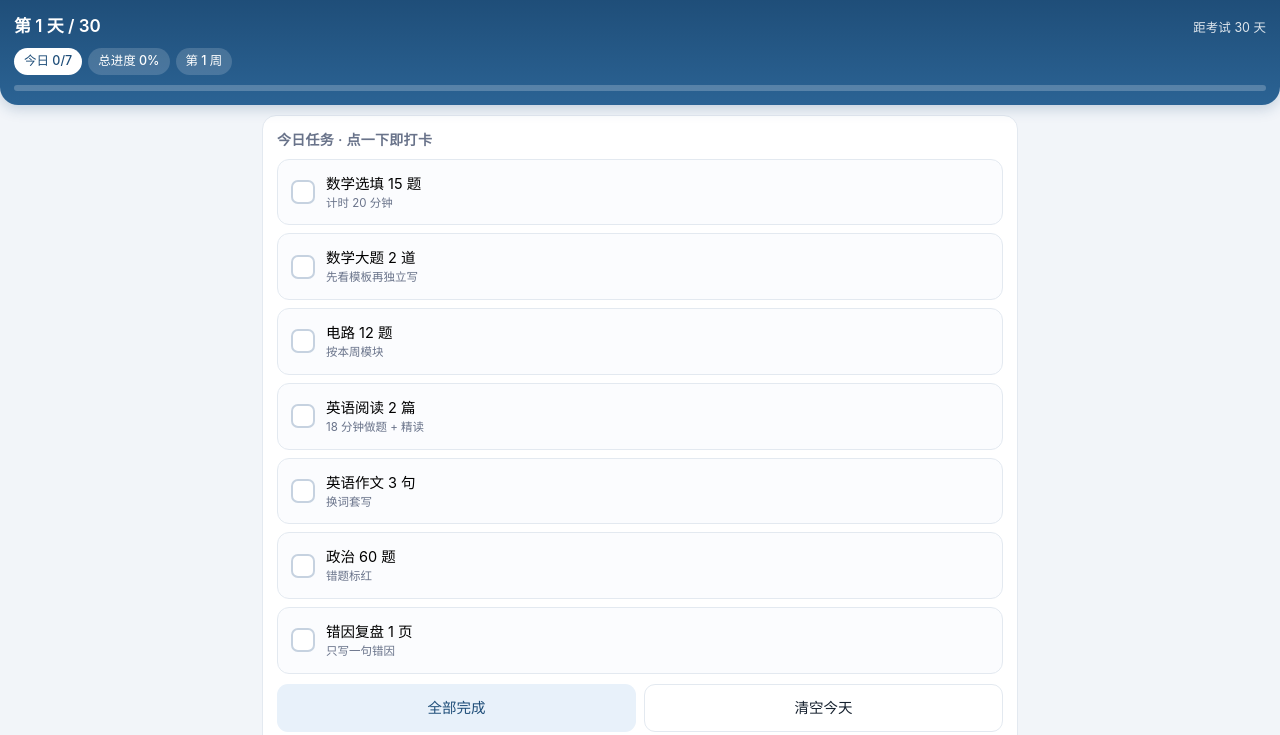
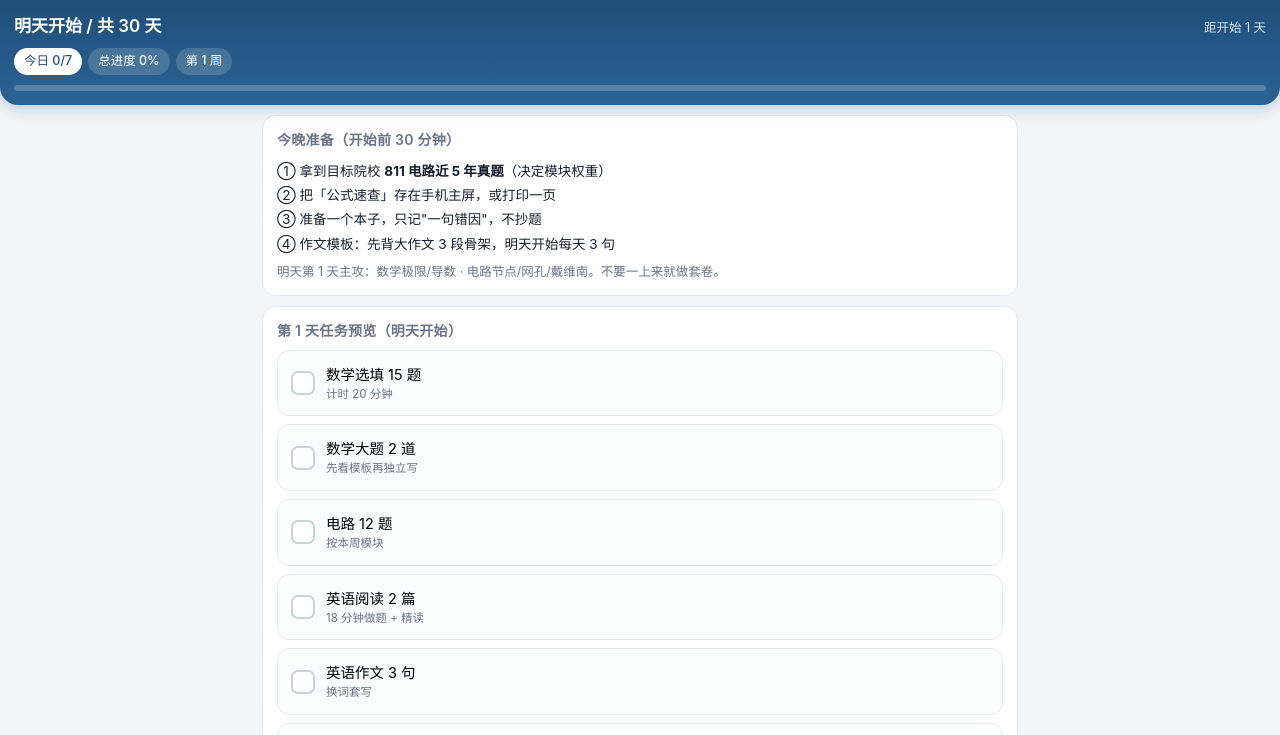
Before and after one commit to 303234Cjq/beikao-shuati, a plain HTML site: page plan.html in a window 1280 px wide. Shown: the top 735 px of the page. Drawn offline with nearby package versions, Linux system fonts and the light colour scheme.

Commit message:
打卡页支持「明天开始」状态：距开始倒计时 + 今晚准备清单

```diff
--- a/plan.html
+++ b/plan.html
@@ -90,6 +90,17 @@ nav.tab a.on b{color:var(--acc)}
 </header>
 
 <main>
+  <div class="card" id="prep" style="display:none">
+    <h2>今晚准备（开始前 30 分钟）</h2>
+    <div style="font-size:13.5px;line-height:1.8">
+      ① 拿到目标院校 <b>811 电路近 5 年真题</b>（决定模块权重）<br>
+      ② 把「公式速查」存在手机主屏，或打印一页<br>
+      ③ 准备一个本子，只记"一句错因"，不抄题<br>
+      ④ 作文模板：先背大作文 3 段骨架，明天开始每天 3 句
+    </div>
+    <p class="note">明天第 1 天主攻：数学极限/导数 · 电路节点/网孔/戴维南。不要一上来就做套卷。</p>
+  </div>
+
   <div class="card">
     <h2>今日任务 · 点一下即打卡</h2>
     <div class="tasks" id="todayTasks"></div>
@@ -211,6 +222,10 @@ nav.tab a.on b{color:var(--acc)}
   var curDay=Math.min(29,Math.max(0,idx));
 
   function renderToday(){
+    var pre = idx<0;
+    var h2 = document.querySelector('#todayTasks') && document.querySelector('#todayTasks').parentNode.querySelector('h2');
+    if(h2) h2.textContent = pre ? '第 1 天任务预览（明天开始）' : '今日任务 · 点一下即打卡';
+    var pc = document.getElementById('prep'); if(pc) pc.style.display = pre ? 'block' : 'none';
     var box=$('todayTasks'); box.innerHTML='';
     TASKS.forEach(function(t,i){
       var on=!!cfg.done[key(curDay,i)];
@@ -251,7 +266,7 @@ nav.tab a.on b{color:var(--acc)}
   function renderHeader(){
     var exam=parseDate(cfg.exam), left=Math.ceil((exam-new Date())/86400000);
     $('hExam').textContent='距考试 '+Math.max(0,left)+' 天';
-    if(idx<0){ $('hDay').textContent='第 1 天 / 30'; }
+    if(idx<0){ $('hDay').textContent='明天开始 / 共 30 天'; $('hExam').textContent='距开始 '+Math.abs(idx)+' 天'; }
     else if(idx<30){ $('hDay').textContent='第 '+(idx+1)+' 天 / 30'; }
     else { $('hDay').textContent='计划已结束'; }
   }
```
